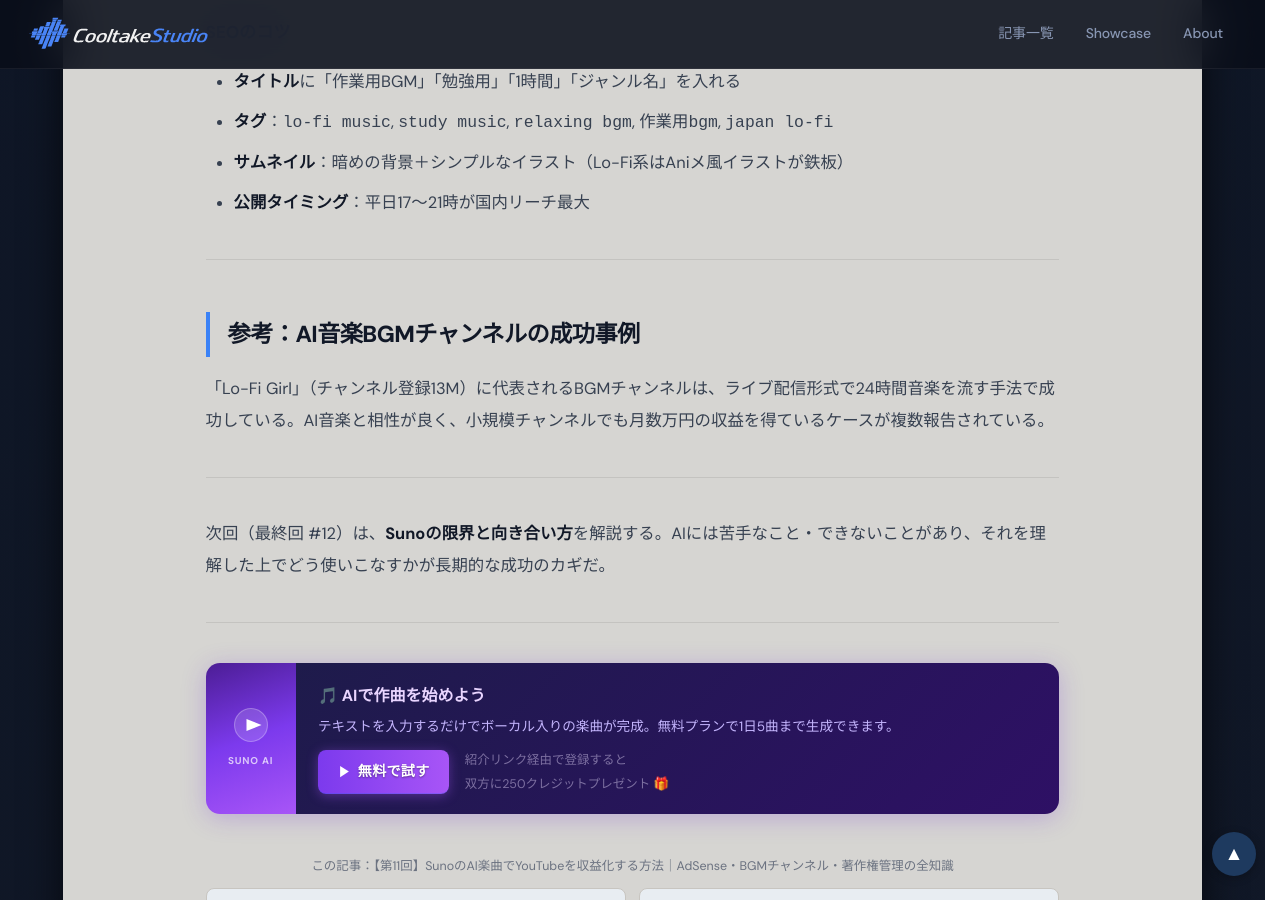
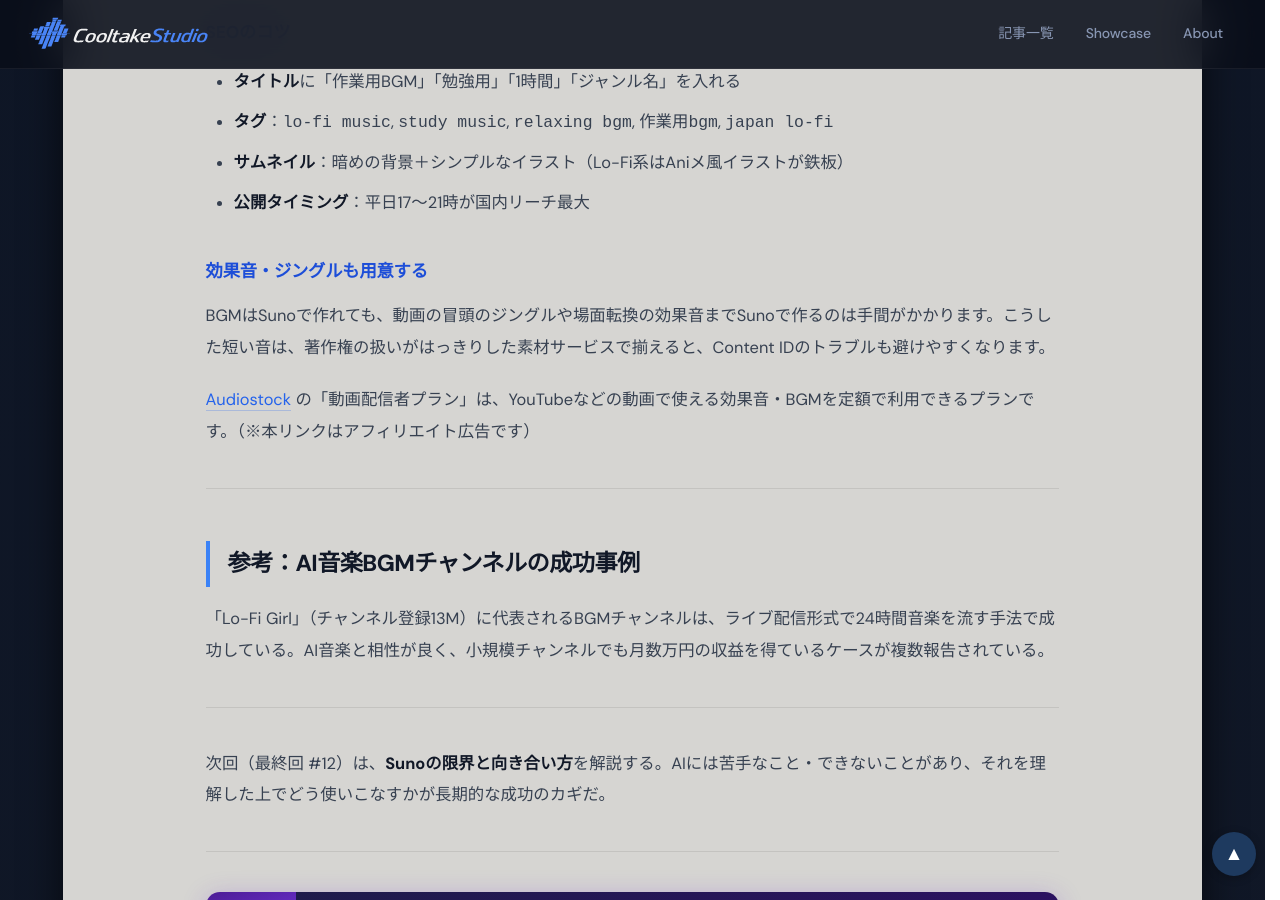
Before and after one commit to cooltake/cooltake.github.io, a Jekyll site: the page built from _posts/2026-06-23-suno-guide-11.md, in a window 1280 px wide and 900 px high, scrolled down 4068 px. Built offline with Jekyll 4.4.1, drawn with Linux system fonts in a browser that asks for light colours; some web fonts are replaced.

Commit message:
content: よく読まれている2記事に内容に合う報酬対象リンクを追加
hiro承認（2026-10-18 案3）。9月のクリック2位・3位の記事に報酬対象のリンクがほぼなかったため。
- BeatStarsガイド: 「4. 制作環境を整える」を追加（自社ガイド3本＋サウンドハウスのカテゴリリンク）
- Sunoガイド第11回: 「効果音・ジングルも用意する」を追加（Audiostock動画配信者プラン）

Co-Authored-By: Claude Opus 5.5 <noreply@anthropic.com>

```diff
--- a/_posts/2026-06-23-suno-guide-11.md
+++ b/_posts/2026-06-23-suno-guide-11.md
@@ -121,6 +121,13 @@ Sunoは**一部のプランでContent ID申請を行っていない**が、将
 - **サムネイル**：暗めの背景＋シンプルなイラスト（Lo-Fi系はAniメ風イラストが鉄板）
 - **公開タイミング**：平日17〜21時が国内リーチ最大
 
+### 効果音・ジングルも用意する
+
+BGMはSunoで作れても、動画の冒頭のジングルや場面転換の効果音までSunoで作るのは手間がかかります。こうした短い音は、著作権の扱いがはっきりした素材サービスで揃えると、Content IDのトラブルも避けやすくなります。
+
+<!-- top-article-links -->
+<a href="https://audiostock.jp/s_plan/streamer?s_plan_affiliate_code=nag9u2wqpmvs" target="_blank" rel="nofollow noopener">Audiostock</a> の「動画配信者プラン」は、YouTubeなどの動画で使える効果音・BGMを定額で利用できるプランです。（※本リンクはアフィリエイト広告です）
+
 ---
 
 ## 参考：AI音楽BGMチャンネルの成功事例
```
Also changed, not shown: _posts/2026-05-24-beatstars-guide.md (+13 -0 lines).
